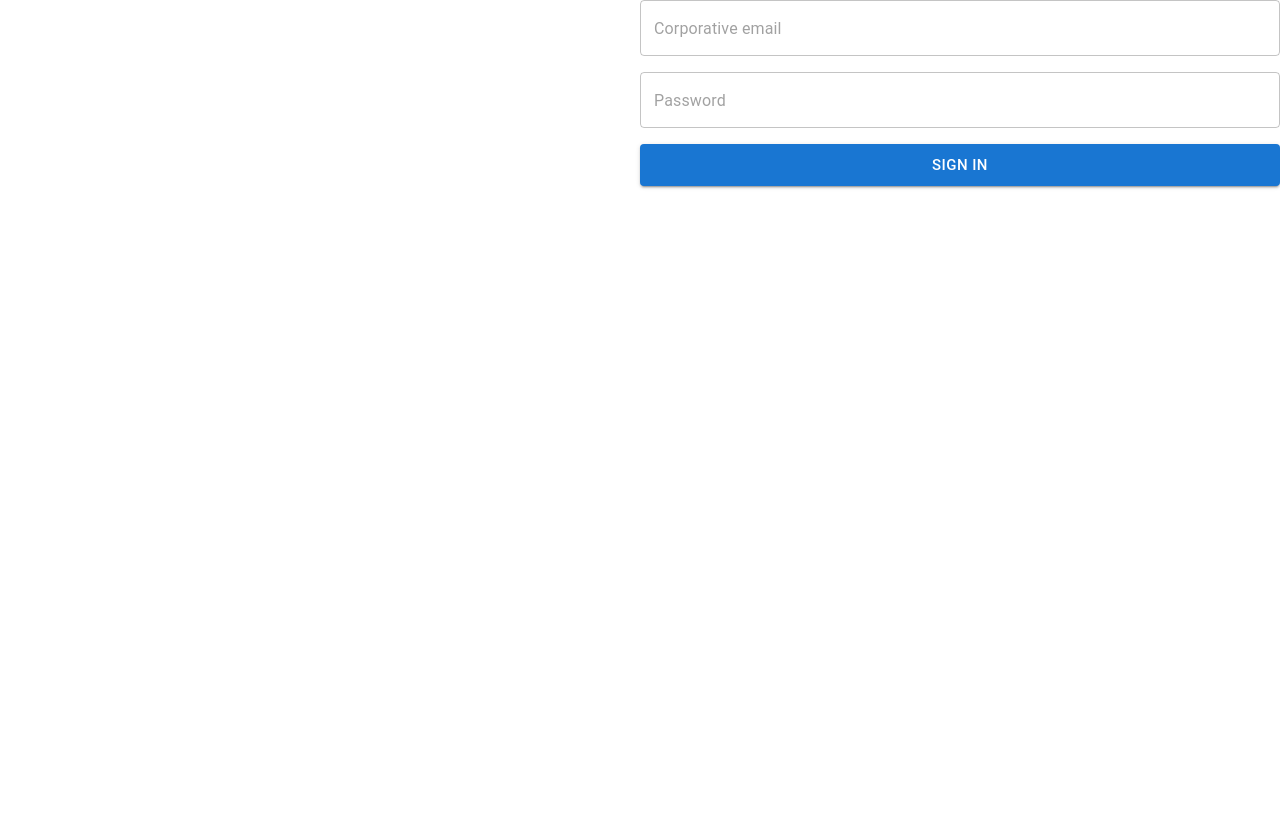
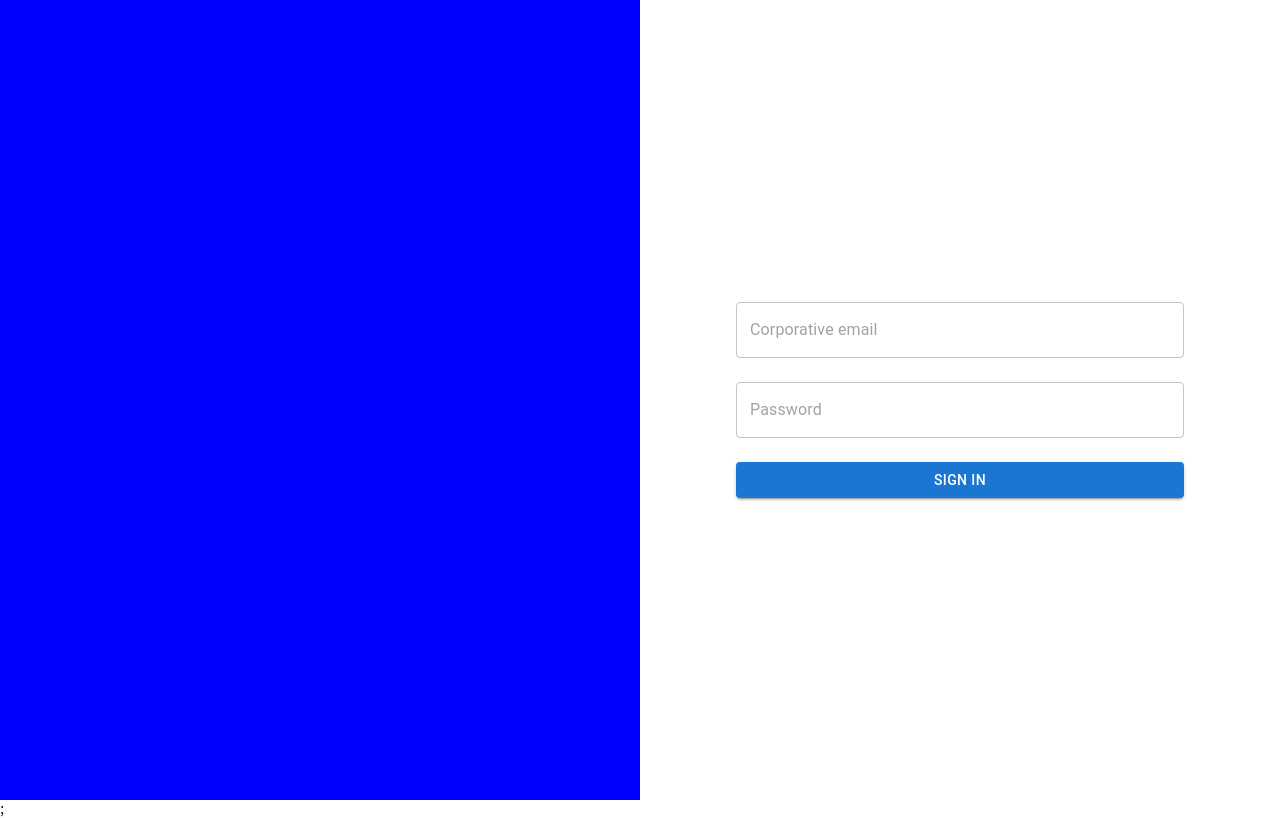
Before and after one commit to sneuder/cms-client, a Next.js app: page /admin/signin in a window 1280 px wide. Built offline with nearby package versions, Linux system fonts and the light colour scheme.

Commit message:
feat: theme

```diff
--- a/src/common/layouts/containerCredentials/element.ts
+++ b/src/common/layouts/containerCredentials/element.ts
@@ -1,6 +1,7 @@
 import styled from '@emotion/styled';
 
 export const Container = styled.main`
+  min-height: 100vh;
   display: grid;
   grid-template-columns: 1fr 1fr;
 `;
--- /dev/null
+++ b/src/components/cover/elements.ts
@@ -0,0 +1,5 @@
+import styled from '@emotion/styled';
+
+export const Container = styled.div`
+  background: blue;
+`;
--- a/src/components/cover/index.tsx
+++ b/src/components/cover/index.tsx
@@ -1,5 +1,7 @@
+import { Container } from './elements';
+
 const Cover = () => {
-  return <div></div>;
+  return <Container />;
 };
 
 export default Cover;
--- a/src/components/credentialsForm/elements.ts
+++ b/src/components/credentialsForm/elements.ts
@@ -3,5 +3,15 @@ import styled from '@emotion/styled';
 export const ContainerForm = styled.div`
   display: grid;
   grid-template-columns: 1fr;
-  gap: 1rem;
+  gap: 1.5rem;
 `;
+
+export const Form = styled.form`
+  width: 100%;
+`;
+
+export const DoubleInputs = styled.div`
+  display: grid;
+  grid-template-columns: 1fr 1fr;
+  gap: 1.5rem;
+`;
--- a/src/components/credentialsForm/index.tsx
+++ b/src/components/credentialsForm/index.tsx
@@ -1,7 +1,7 @@
 import { FC } from 'react';
 
 import { Button } from '@mui/material';
-import { ContainerForm } from './elements';
+import { ContainerForm, Form, DoubleInputs } from './elements';
 import Input from '@/common/input';
 
 import inputCredentials from '@/constants/inputCrendentials';
@@ -11,7 +11,7 @@ const CredentialsForm: FC<any> = ({ role, auth, service }) => {
   const { handleFormSubmit, handleInputChange } = useForm(service);
 
   return (
-    <form onSubmit={handleFormSubmit}>
+    <Form onSubmit={handleFormSubmit}>
       <ContainerForm>
         {role === 'admin' && auth === 'signup' && (
           <Input
@@ -21,7 +21,7 @@ const CredentialsForm: FC<any> = ({ role, auth, service }) => {
         )}
 
         {role === 'employee' && auth === 'signup' && (
-          <>
+          <DoubleInputs>
             <Input
               {...inputCredentials.frName}
               onChange={handleInputChange}
@@ -30,7 +30,7 @@ const CredentialsForm: FC<any> = ({ role, auth, service }) => {
               {...inputCredentials.lsName}
               onChange={handleInputChange}
             />
-          </>
+          </DoubleInputs>
         )}
 
         <Input
@@ -52,12 +52,11 @@ const CredentialsForm: FC<any> = ({ role, auth, service }) => {
         <Button
           type="submit"
           variant="contained"
-          size="large"
         >
-          Sign in
+          {auth === 'signin' ? 'Sign In' : 'Sign Up'}
         </Button>
       </ContainerForm>
-    </form>
+    </Form>
   );
 };
 
--- a/src/pages/[role]/[auth].tsx
+++ b/src/pages/[role]/[auth].tsx
@@ -1,4 +1,4 @@
-import ContainerCredentials from '@/common/layouts/containerCredentials';
+import { ContainerCredentials, ContainerForm } from './elements';
 import CredentialsForm from '@/components/credentialsForm';
 import Cover from '@/components/cover';
 
@@ -10,11 +10,13 @@ const Auth = ({ role, auth }) => {
   return (
     <ContainerCredentials>
       <Cover />
-      <CredentialsForm
-        role={role}
-        auth={auth}
-        service={service}
-      />
+      <ContainerForm>
+        <CredentialsForm
+          role={role}
+          auth={auth}
+          service={service}
+        />
+      </ContainerForm>
     </ContainerCredentials>
   );
 };
--- /dev/null
+++ b/src/pages/[role]/elements.ts
@@ -0,0 +1,13 @@
+import styled from '@emotion/styled';
+
+export const ContainerCredentials = styled.main`
+  min-height: 100vh;
+  display: grid;
+  grid-template-columns: 1fr 1fr;
+`;
+
+export const ContainerForm = styled.div`
+  display: flex;
+  align-items: center;
+  padding: 6rem;
+`;
--- a/src/pages/_app.tsx
+++ b/src/pages/_app.tsx
@@ -1,6 +1,13 @@
 import '@/theme/globals.css';
 import type { AppProps } from 'next/app';
 
+import { ThemeProvider } from '@mui/material/styles';
+import theme from '@/theme';
+
 export default function App({ Component, pageProps }: AppProps) {
-  return <Component {...pageProps} />;
+  return (
+    <ThemeProvider theme={theme}>
+      <Component {...pageProps} />;
+    </ThemeProvider>
+  );
 }
--- a/src/pages/index.tsx
+++ b/src/pages/index.tsx
@@ -1,13 +1,13 @@
-import Head from 'next/head';
-import Image from 'next/image';
 import { Inter } from '@next/font/google';
 import MainPage from '@/layouts/mainPage';
+import { Button } from '@mui/material';
 
 const inter = Inter({ subsets: ['latin'] });
 
 export default function Home() {
   return (
     <MainPage>
+      <Button variant="contained">Esneider</Button>
       <h1>Esneider</h1>
     </MainPage>
   );
--- a/src/theme/index.ts
+++ b/src/theme/index.ts
@@ -1 +1,16 @@
 import { createTheme } from '@mui/material/styles';
+
+const theme = createTheme({
+  components: {
+    MuiButton: {
+      variants: [
+        {
+          props: { variant: 'contained' },
+          style: {},
+        },
+      ],
+    },
+  },
+});
+
+export default theme;
```
